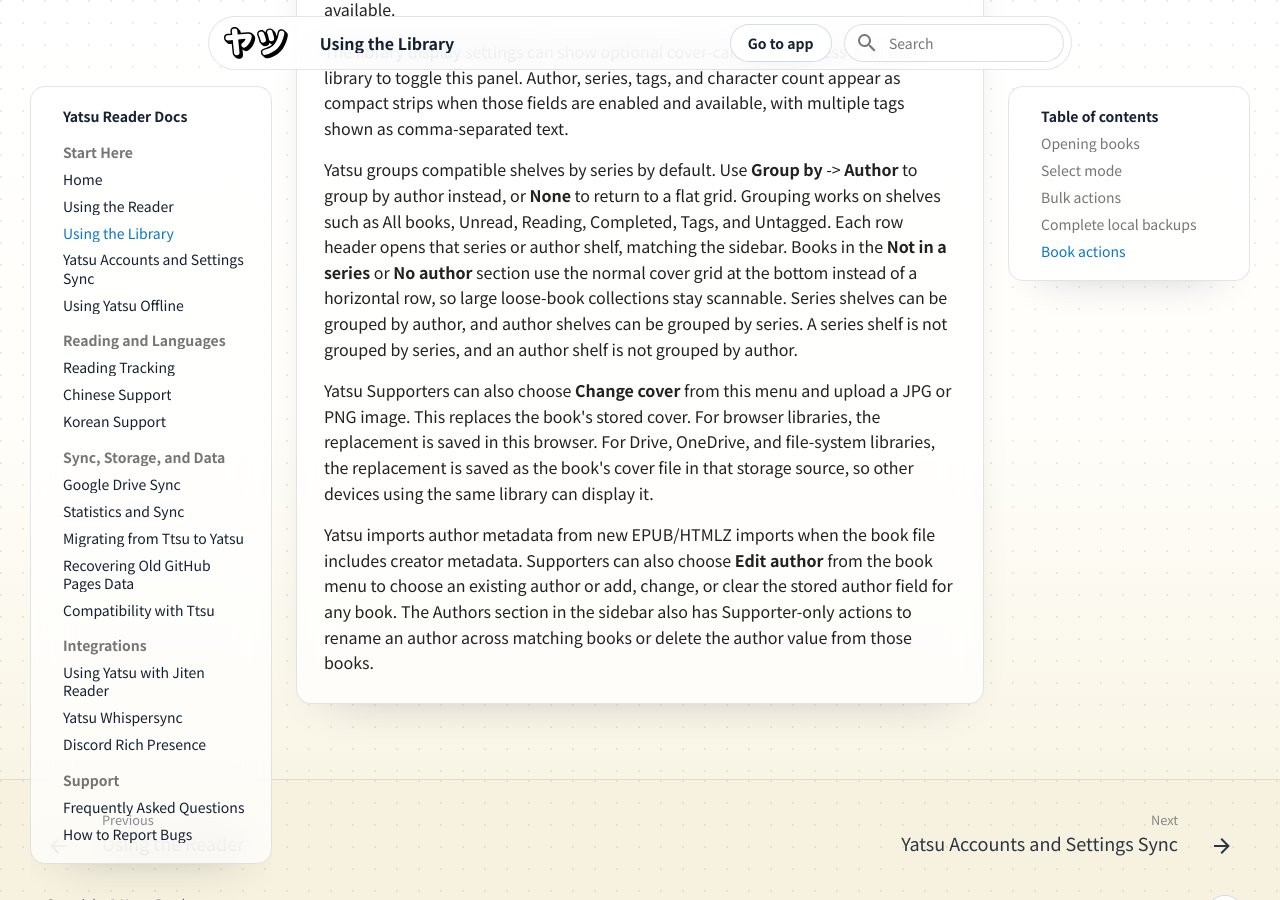
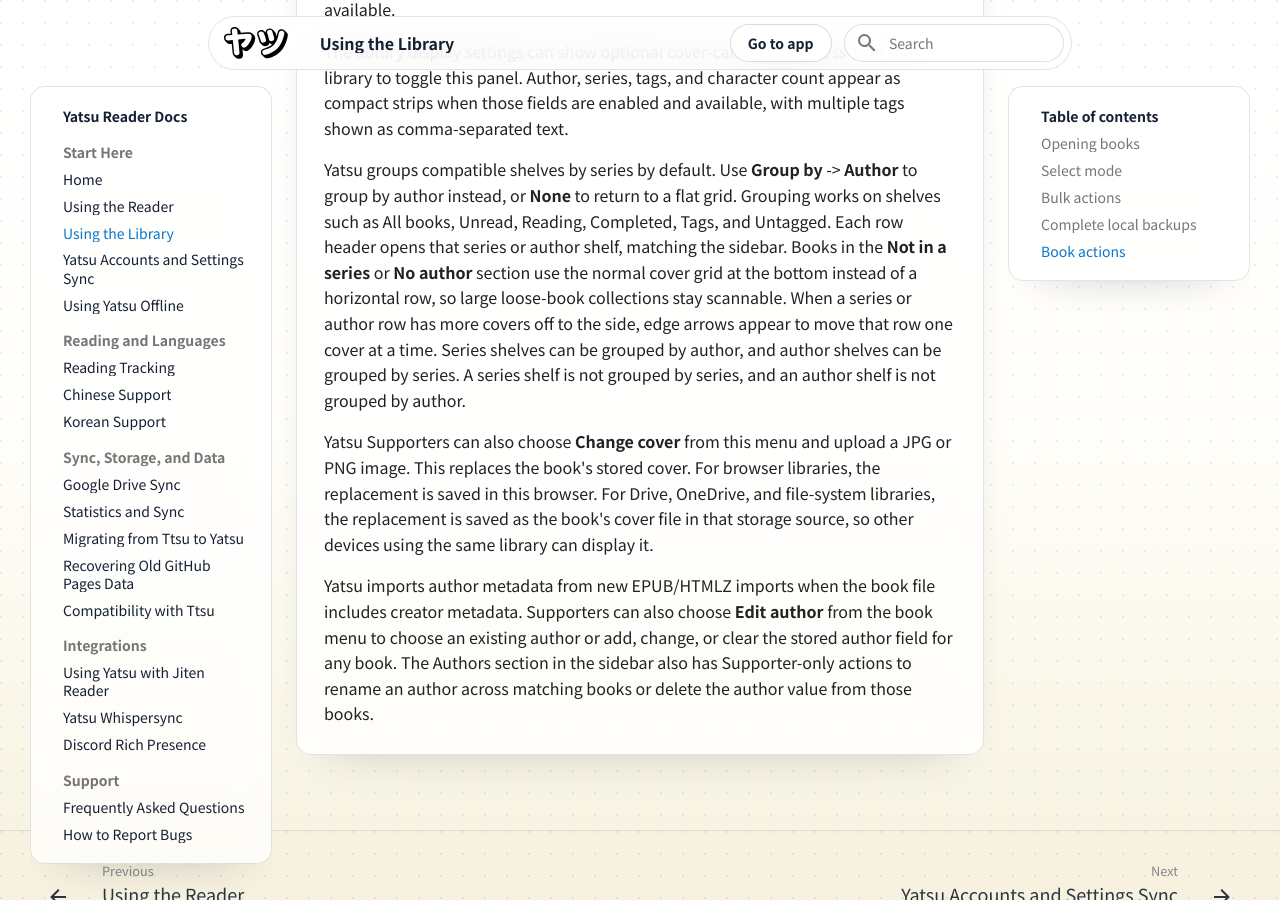
Before and after one commit to ytrms/yatsu-reader-docs, an MkDocs documentation site: the page built from docs/library.md, in a window 1280 px wide and 900 px high, scrolled down 1950 px. Built offline with MkDocs 1.6.1 and Material for MkDocs 9.7.7, drawn with Linux system fonts in a browser that asks for light colours.

Commit message:
docs: document grouped shelf scroll arrows

```diff
--- a/docs/library.md
+++ b/docs/library.md
@@ -81,9 +81,11 @@
 and Untagged. Each row header opens that series or author shelf, matching the
 sidebar. Books in the **Not in a series** or **No author** section use the
 normal cover grid at the bottom instead of a horizontal row, so large loose-book
-collections stay scannable. Series shelves can be grouped by author, and author
-shelves can be grouped by series. A series shelf is not grouped by series, and
-an author shelf is not grouped by author.
+collections stay scannable. When a series or author row has more covers off to
+the side, edge arrows appear to move that row one cover at a time. Series
+shelves can be grouped by author, and author shelves can be grouped by series.
+A series shelf is not grouped by series, and an author shelf is not grouped by
+author.
 
 Yatsu Supporters can also choose **Change cover** from this menu and upload a
 JPG or PNG image. This replaces the book's stored cover. For browser libraries,
```
